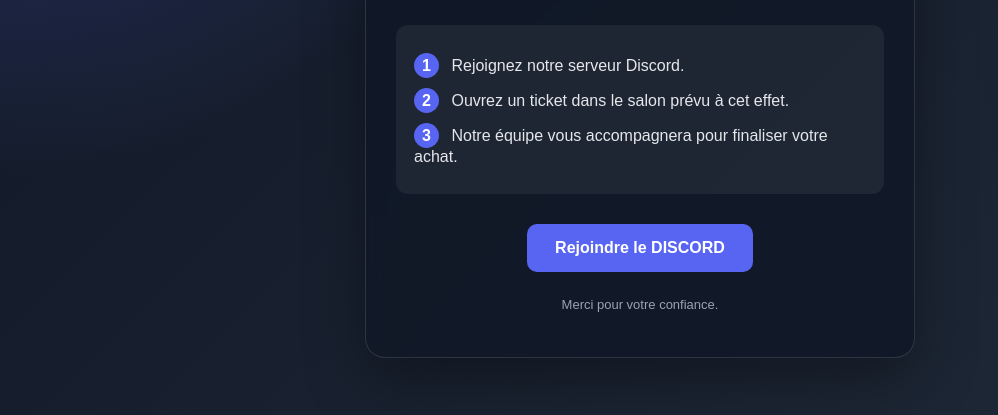
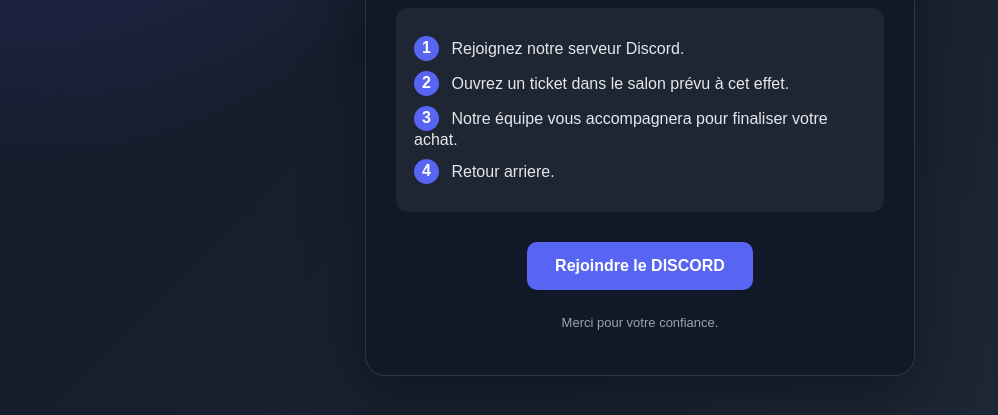
Before and after one commit to eooejei/zzzzzzzzzz, a website: page public/redirect_boutique.html in a window 1280 px wide. Shown: the part 351-766 px from the top of the page, without its empty margins (0-998 px from the left). Drawn offline with Linux system fonts and the light colour scheme.

Commit message:
Add return instruction to redirect_boutique.html
Added a new instruction for returning to the previous page.

```diff
--- a/public/redirect_boutique.html
+++ b/public/redirect_boutique.html
@@ -156,6 +156,11 @@
                 <span class="number">3</span>
                 Notre équipe vous accompagnera pour finaliser votre achat.
             </div>
+            <div>
+               <span class="number">4</span>
+                Retour arriere.
+               <href="boutique.html">
+            </div>
         </div>
 
         <a
```
